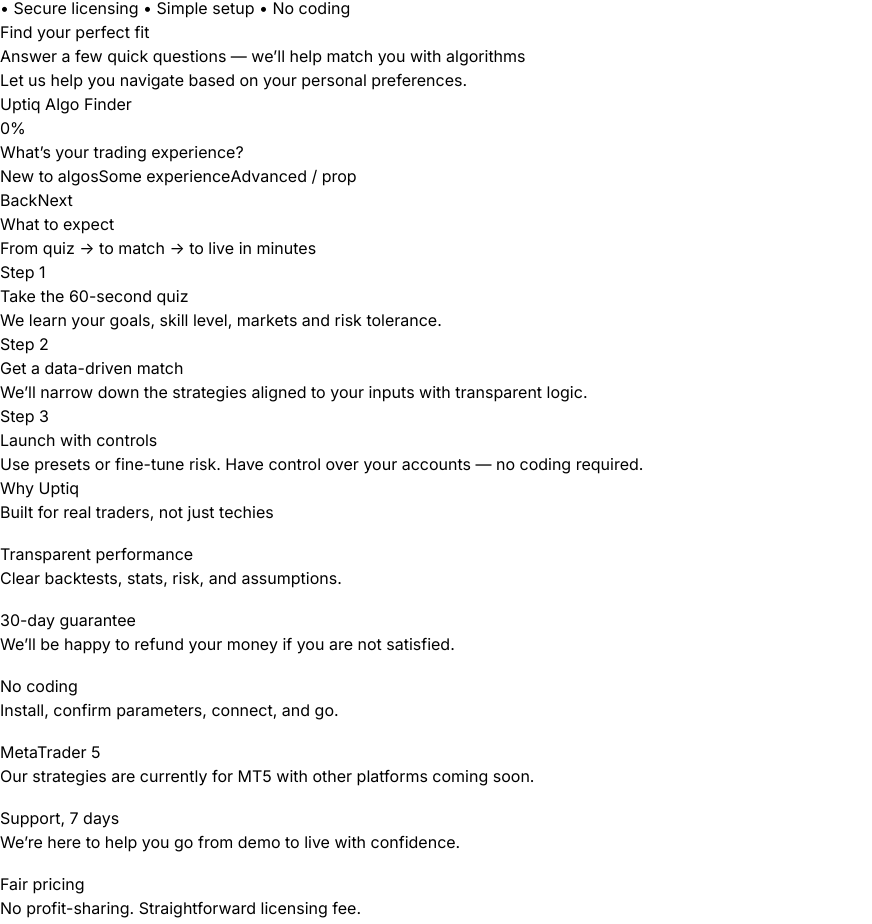
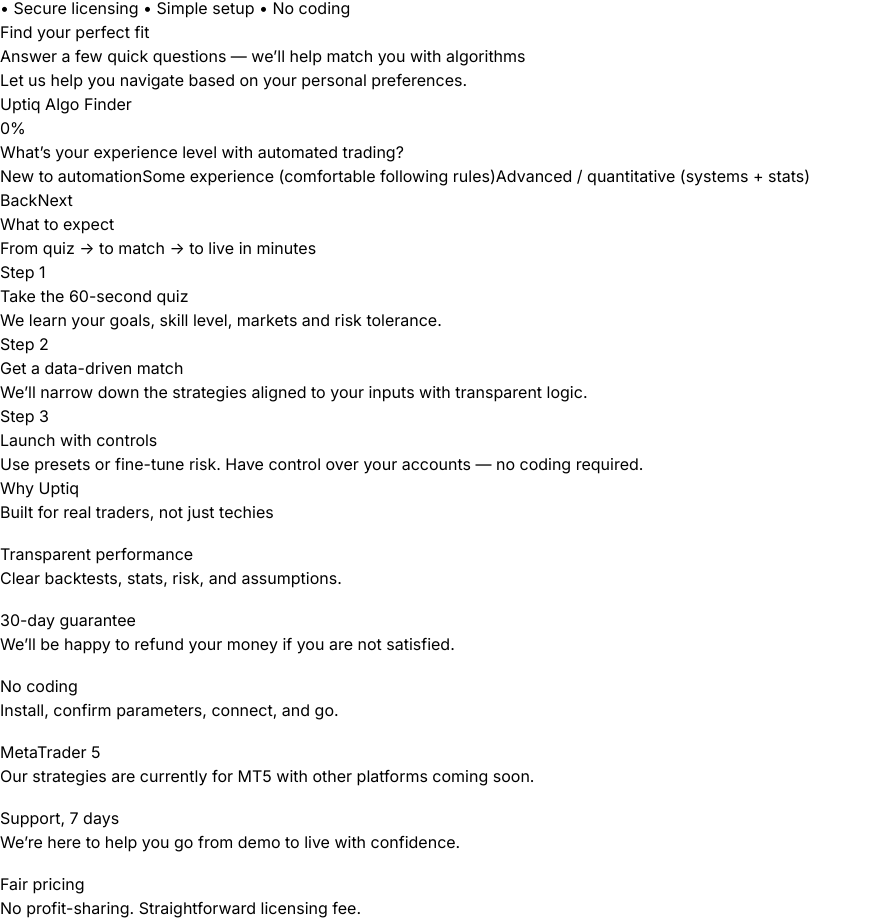
Before and after one commit to 1shahraz1/uptiq-finder-clean, a React (Vite) app: page / in a window 1280 px wide. Shown: the part 1339-2263 px from the top of the page, without its empty margins (0-872 px from the left). Built offline with nearby package versions, Linux system fonts and the light colour scheme.

Commit message:
Update App.jsx

```diff
--- a/src/App.jsx
+++ b/src/App.jsx
@@ -117,22 +117,54 @@
   const [email, setEmail] = useState("");
   const [emailCaptured, setEmailCaptured] = useState(false);
 
-  const steps = [
-    { key: "experience", q: "What’s your trading experience?",
-      options: [{ v: "new", label: "New to algos" }, { v: "intermediate", label: "Some experience" }, { v: "advanced", label: "Advanced / prop" }] },
-    { key: "platform", q: "Which platform will you use?",
-      options: [{ v: "mt5", label: "MetaTrader 5" }, { v: "ninja", label: "NinjaTrader" }, { v: "ibkr", label: "Interactive Brokers" }] },
-    { key: "style", q: "Preferred style?",
-      options: [{ v: "scalp", label: "Scalping (fast)" }, { v: "swing", label: "Swing (multi-day)" }, { v: "trend", label: "Trend-following" }, { v: "mean", label: "Mean-reversion" }] },
-    { key: "markets", q: "Markets you trade?",
-      options: [{ v: "forex", label: "Forex" }, { v: "indices", label: "Indices" }, { v: "crypto", label: "Crypto" }, { v: "futures", label: "Futures" }], multi: true },
-    { key: "risk", q: "Risk tolerance?",
-      options: [{ v: "conservative", label: "Conservative" }, { v: "moderate", label: "Moderate" }, { v: "aggressive", label: "Aggressive" }] },
-    { key: "automation", q: "How automated do you want to be?",
-      options: [{ v: "alerts", label: "Signals/alerts only" }, { v: "semi", label: "Semi-auto (confirm entries)" }, { v: "full", label: "Fully automated" }] },
-    { key: "session", q: "When do you usually trade?",
-      options: [{ v: "lon", label: "London session" }, { v: "ny", label: "New York session" }, { v: "asia", label: "Asia session" }, { v: "any", label: "Any / varies" }] },
-  ];
+const steps = [
+  {
+    key: "experience",
+    q: "What’s your experience level with automated trading?",
+    options: [
+      { v: "new", label: "New to automation" },
+      { v: "some", label: "Some experience (comfortable following rules)" },
+      { v: "advanced", label: "Advanced / quantitative (systems + stats)" },
+    ],
+  },
+  {
+    key: "frequency",
+    q: "How often do you want the strategy to trade?",
+    options: [
+      { v: "low", label: "Low frequency (very selective trades)" },
+      { v: "medium", label: "Moderate activity (steady but controlled)" },
+      { v: "high", label: "High frequency (many trades driven by probability)" },
+    ],
+  },
+  {
+    key: "holding",
+    q: "How long are you comfortable holding positions?",
+    options: [
+      { v: "minutes", label: "Minutes (fast-paced)" },
+      { v: "hours", label: "Hours (intraday)" },
+      { v: "multi", label: "Multiple hours to days (patient swing-style)" },
+    ],
+  },
+  {
+    key: "riskMindset",
+    q: "Which best describes your risk mindset?",
+    options: [
+      { v: "protect", label: "Capital protection and fewer trades" },
+      { v: "payoff", label: "Small losses, larger winners (payoff-focused)" },
+      { v: "stat", label: "I understand streaks/drawdowns in statistical systems" },
+    ],
+  },
+  {
+    key: "priority",
+    q: "What matters most to you in a strategy?",
+    options: [
+      { v: "clarity", label: "Clarity and discipline (avoid noise)" },
+      { v: "repeatable", label: "Repeatable logic with volatility-aware controls" },
+      { v: "probability", label: "Probability and long-term edge over individual trades" },
+    ],
+  },
+];
+
 
   const progress = Math.round((step / steps.length) * 100);
 
```
